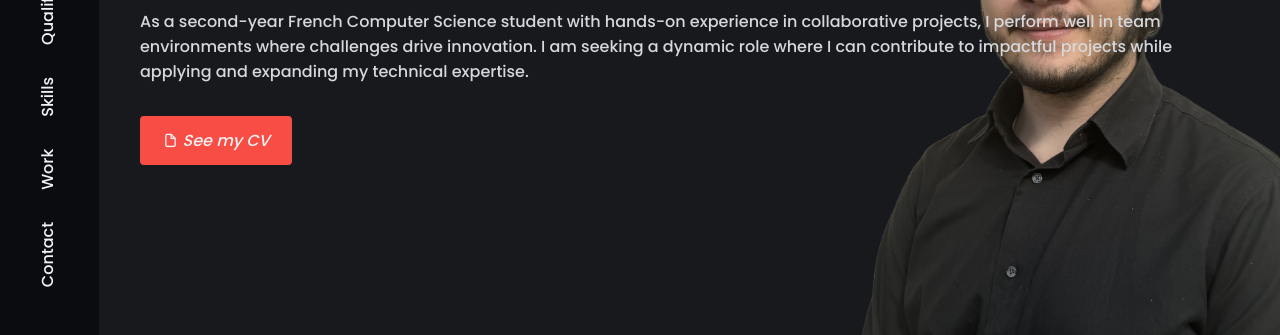
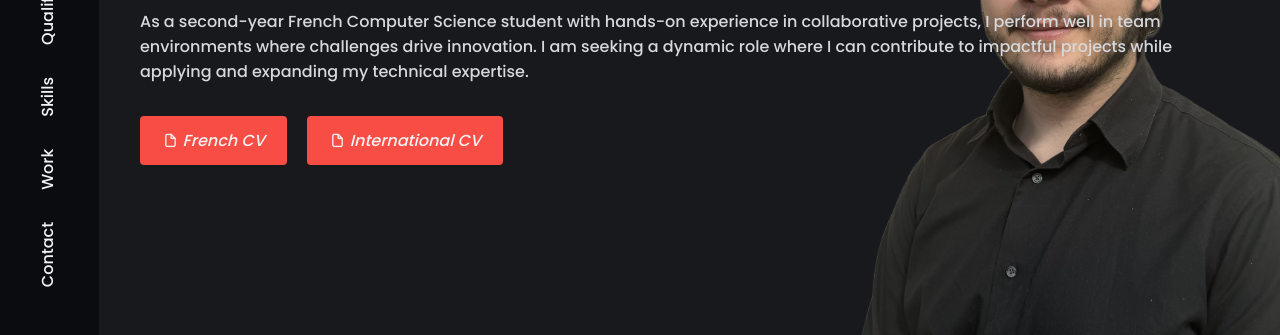
Before and after one commit to Shuuss/Portfolio, a plain HTML site: page index.html in a window 1280 px wide. Shown: the part 370-705 px from the top of the page. Drawn offline with nearby package versions, Linux system fonts and the light colour scheme.

```diff
--- a/assets/css/style.css
+++ b/assets/css/style.css
@@ -613,7 +613,7 @@ input {
 	transform: translateX(.25rem);
 }
 
-.active-work{
+.mixitup-control-active{
 	background-color: var(--skin-color);
 	color: var(--title-color);
 }
@@ -851,3 +851,7 @@ textarea.input{
 	width: 50%;
 	opacity: 1;
 }
+
+#CV{
+	margin-left: 20px;
+}
--- a/assets/js/main.js
+++ b/assets/js/main.js
@@ -54,6 +54,7 @@ const tabs = document.querySelectorAll('[data-target]'),
 
 
 const linkWork = document.querySelectorAll('.work__item')
+console.log(linkWork);
 
 function activeWork(){
 	linkWork.forEach(l=> l.classList.remove('active-work'))
--- a/index.html
+++ b/index.html
@@ -88,8 +88,13 @@
 					<h3 class="home__subtitle">IT Student</h3>
 					<p class="home__description">As a second-year French Computer Science student with hands-on experience in collaborative projects, I perform well in team environments where challenges drive innovation. I am seeking a dynamic role where I can contribute to impactful projects while applying and expanding my technical expertise.
 					</p>
-						<a href="assets/images/CV.pdf" target="_blank" class="button">
-						<i class="uil uil-file button__icon"> See my CV</i>
+
+							<a href="assets/images/CV_FR.pdf" target="_blank" class="button" id="CV_FR">
+							<i class="uil uil-file button__icon" > French CV</i>
+
+							<a href="assets/images/CV.pdf" target="_blank" class="button" id="CV">
+							<i class="uil uil-file button__icon"> International CV</i>
+
 					</a>
 					<div class="my__info">
 
```
Also changed, not shown: 3 other files.
